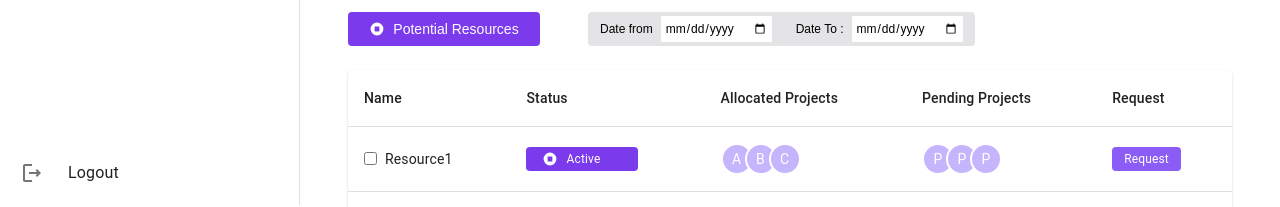
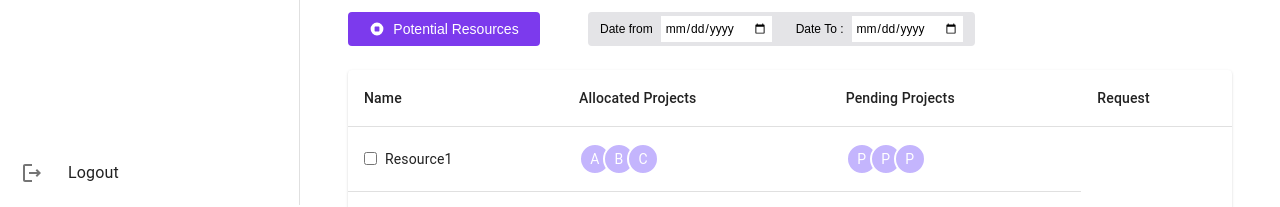
Before and after one commit to savindu29/project-manager-fe, a React (Create React App) app: page /projects/manage-resources/1 in a window 1280 px wide. Shown: the part 595-802 px from the top of the page. Built offline with nearby package versions, Linux system fonts and the light colour scheme; no server answers; sample sign-in values are in the browser's storage.

Commit message:
update files

```diff
--- a/src/pages/resource-manager/Componants/potential-resource-table.tsx
+++ b/src/pages/resource-manager/Componants/potential-resource-table.tsx
@@ -59,7 +59,7 @@ const ResourceTable: React.FC<ResourceTableProps> = ({
         <TableHead>
           <TableRow>
             <TableCell>Name</TableCell>
-            <TableCell>Status</TableCell>
+            {/* <TableCell>Status</TableCell> */}
             <TableCell>Allocated Projects</TableCell>
             <TableCell>Pending Projects</TableCell>
             <TableCell>Request</TableCell>
@@ -78,7 +78,7 @@ const ResourceTable: React.FC<ResourceTableProps> = ({
                   {resource.name}
                 </div>
               </TableCell>
-              <TableCell>
+              {/* <TableCell>
                 <div
                   className={
                     "bg-violet-600 flex text-white rounded py-1 w-28 pl-4 items-center text-xs"
@@ -87,7 +87,7 @@ const ResourceTable: React.FC<ResourceTableProps> = ({
                   <StopCircleIcon className="h-4 w-4 mr-2" />
                   {resource.status}
                 </div>
-              </TableCell>
+              </TableCell> */}
               <TableCell>
                 <div className="flex">
                   {resource.allocatedProjects.map((project, projectIndex) => (
@@ -112,14 +112,14 @@ const ResourceTable: React.FC<ResourceTableProps> = ({
                   ))}
                 </div>
               </TableCell>
-              <TableCell>
+              {/* <TableCell>
                 <button
                   className="bg-violet-500 flex text-white rounded py-1 px-3  justify-center items-center text-xs"
                   onClick={onRequestButtonClick}
                 >
                   Request
                 </button>
-              </TableCell>
+              </TableCell> */}
             </tr>
           ))}
         </TableBody>
```
